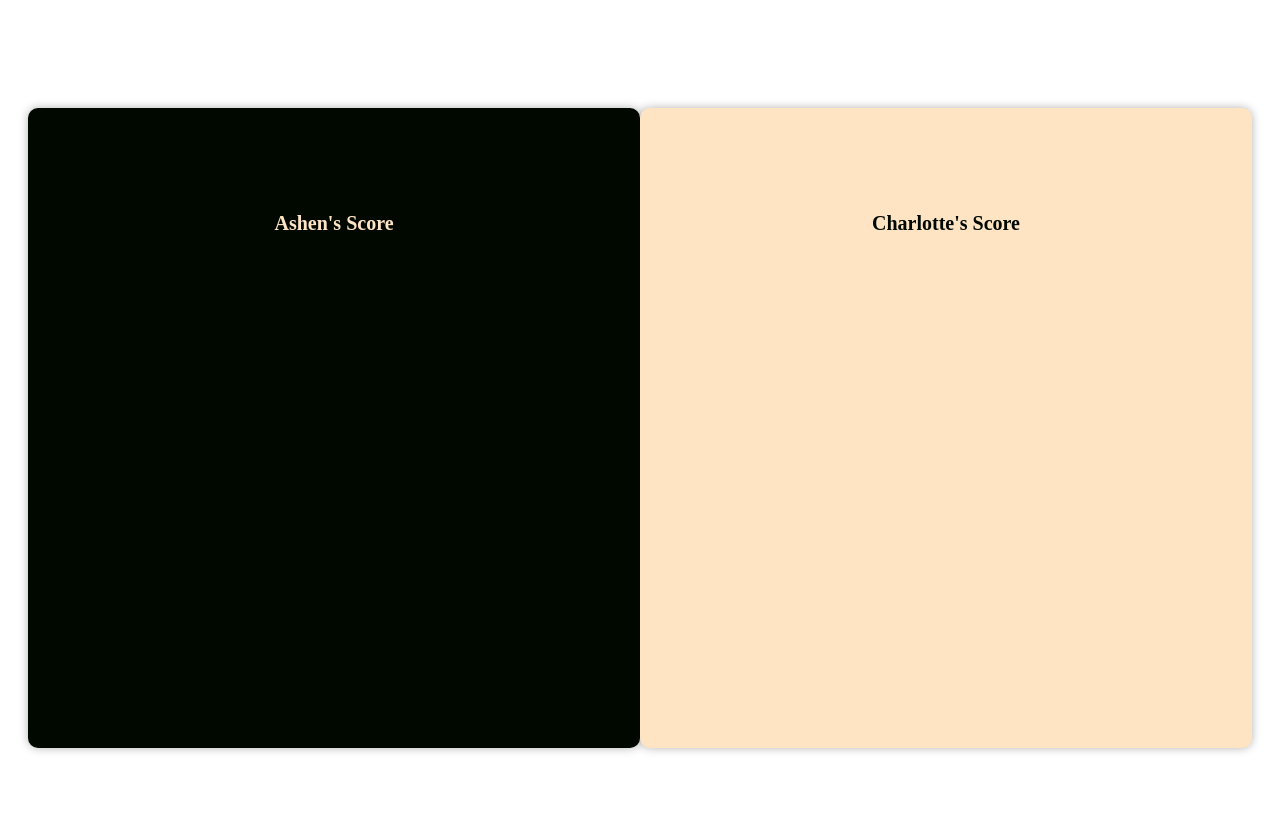
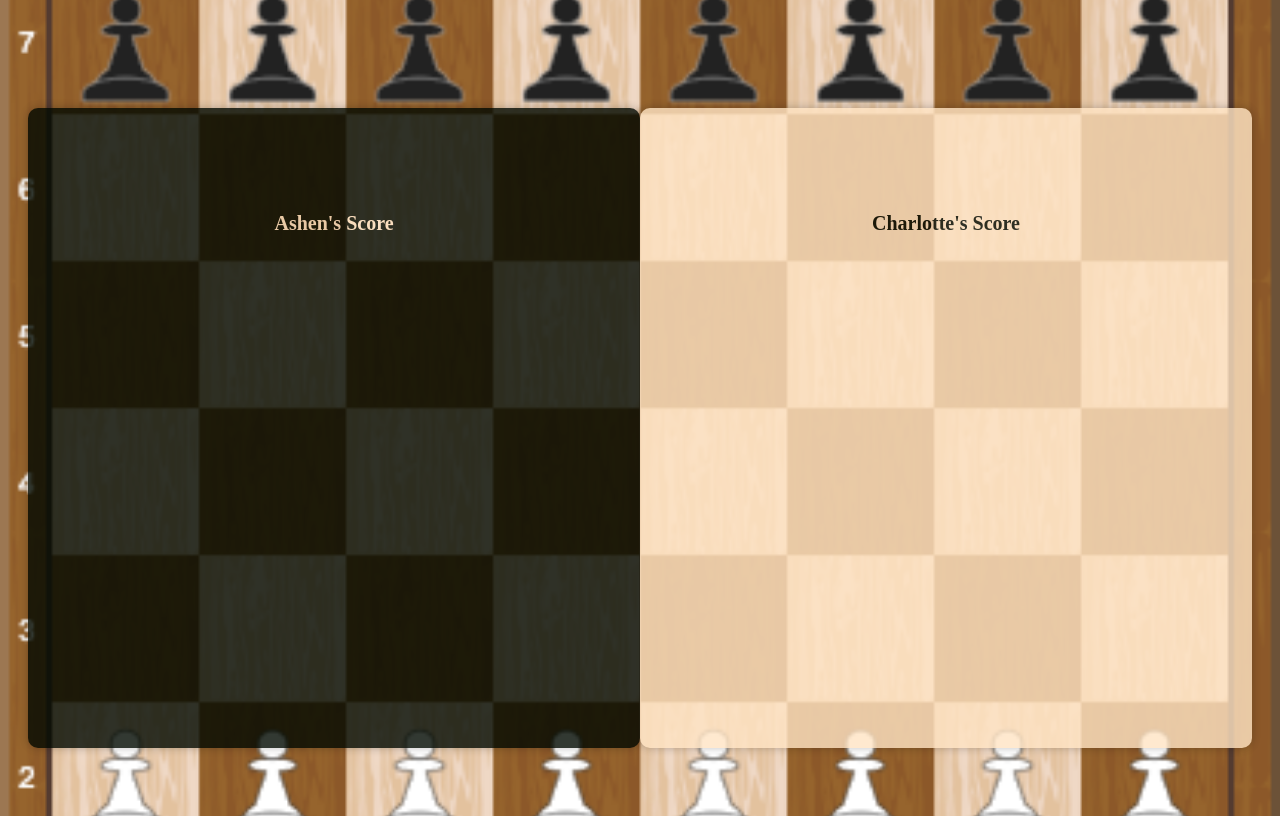
Before and after one commit to Charlotteeeeeeeeee0622/Our_Website, a website: page public/index.html in a window 1280 px wide. Drawn offline with Linux system fonts and the light colour scheme; no server answers.

Commit message:
add background image

```diff
--- a/public/style.css
+++ b/public/style.css
@@ -1,8 +1,17 @@
+html {
+	background-image: url('rnbqkbnrpppppppp8888PPPPPPPPRNBQKBNR.png');
+  /* background-color: black; */
+	background-size: 100%;
+	background-repeat: no-repeat;
+	background-position: center center;
+}
+
 .scoreboard {
     display: flex;
     justify-content: center;
     align-items: center;
     height: 100vh;
+    opacity: 0.8;
   }
 
   .score-section {
```
Also changed, not shown: public/rnbqkbnrpppppppp8888PPPPPPPPRNBQKBNR.png (added), 1 other file.
